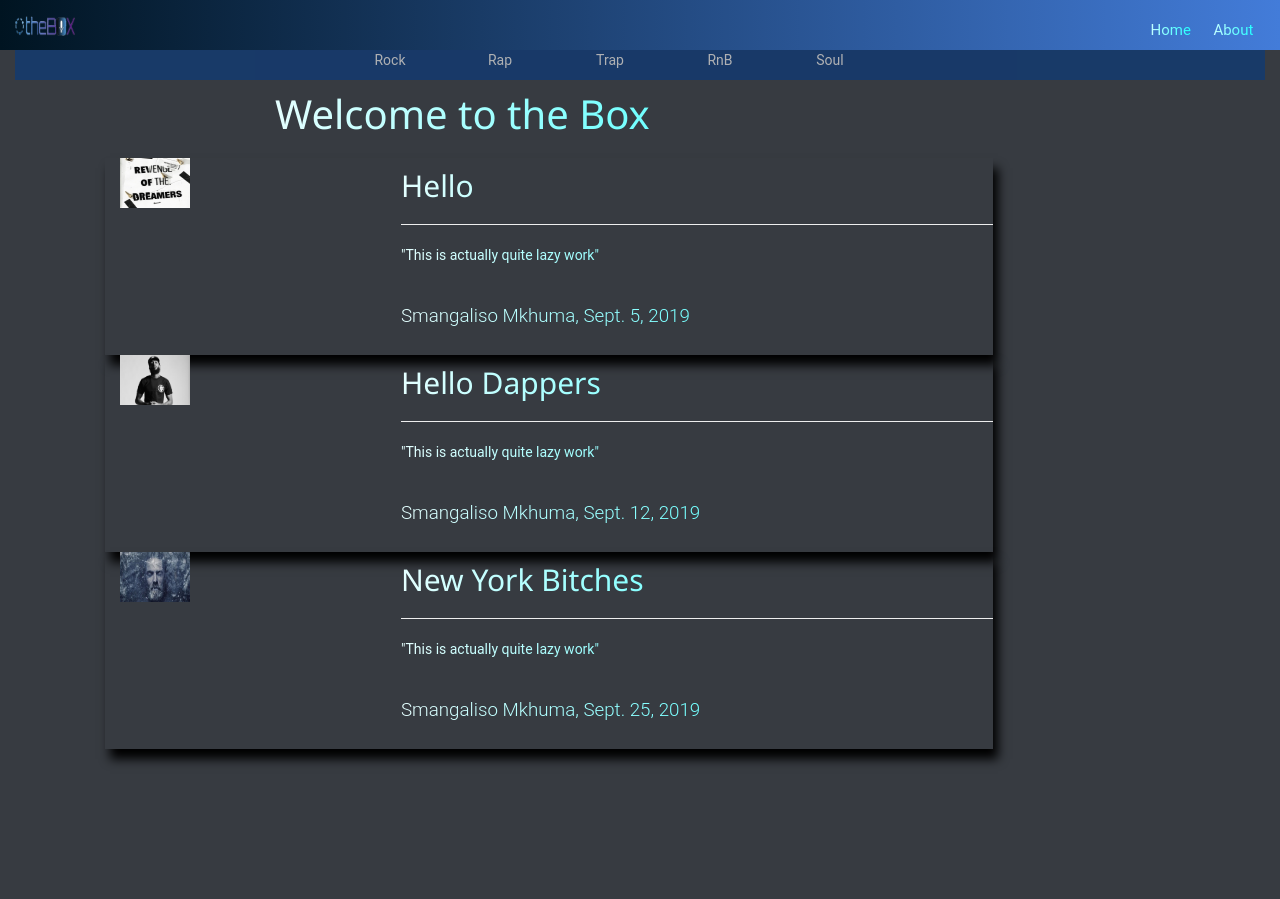
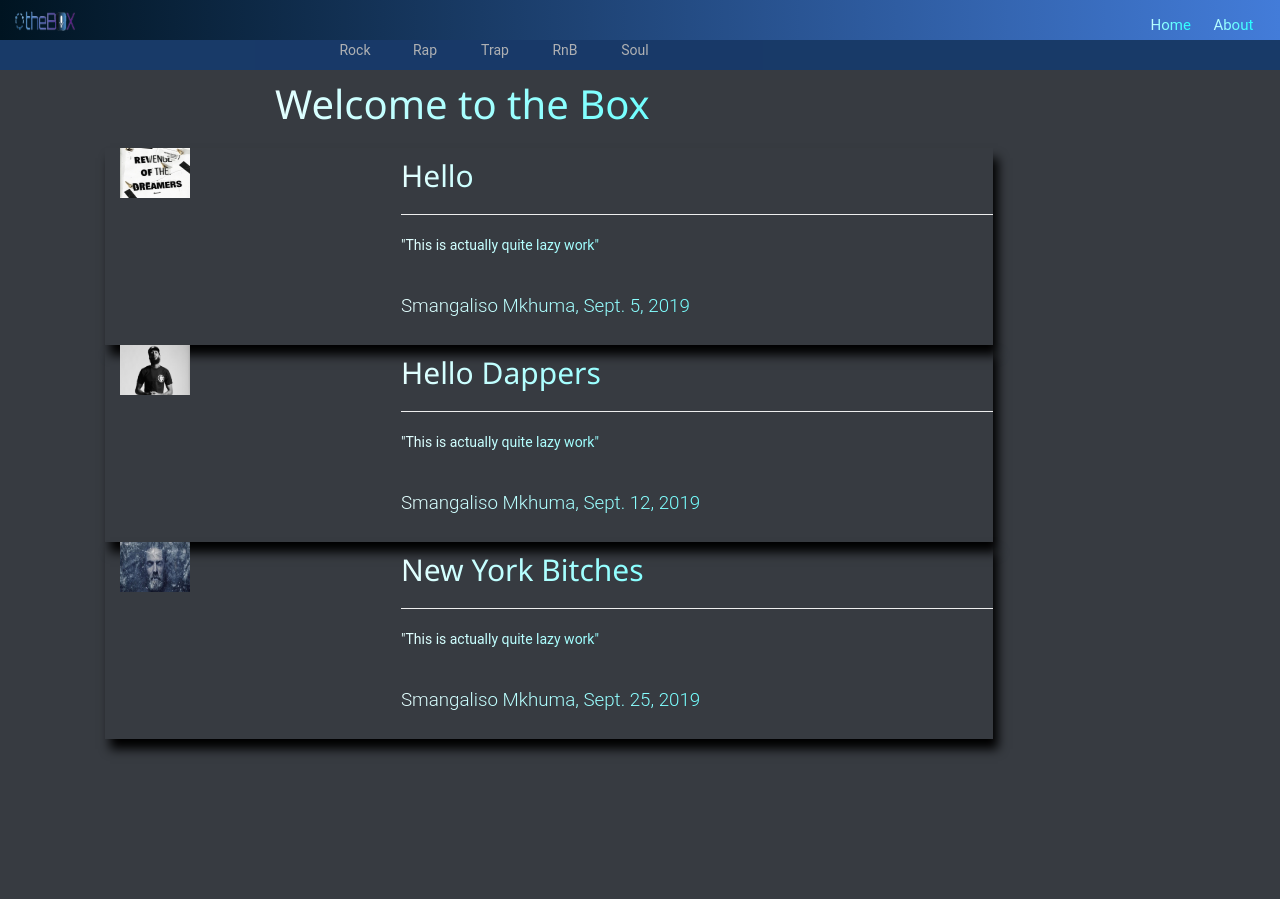
Before and after one commit to Smangaliso007/Blogger, a Django app: page / in a window 1280 px wide. After the commit the page ends 754 px from the top, so only its background shows below. Run offline with Django 3.2, Linux system fonts and the light colour scheme; data comes from the database, SQL or seed files in the repository; some libraries are stand-ins or nearby versions.

Commit message:
CSS Sort #7

```diff
--- a/blog/static/css/box-blog.css
+++ b/blog/static/css/box-blog.css
@@ -10,8 +10,13 @@
 
 }
 
+#welcome_container {
+  padding: 0;
+}
+
 #welcome {
     width: 100%;
+    padding: 0;
     background-color: #043983;
     opacity: .6;
 }
@@ -33,7 +38,7 @@
 }
 
 span {
-    width: 100px;
+    width: 60px;
     height: 30px;
     margin: 0 5px 0 5px;
     text: center;
--- a/blog/templates/blog/base.html
+++ b/blog/templates/blog/base.html
@@ -26,7 +26,7 @@
 <body style="background-color: #373b41;">
     <!-- Navigation -->
     <nav class="navbar navbar-expand-lg navbar-white text-black-50 fixed-top" id="mainNav"
-         style="background-image: linear-gradient(to right, #001421, #437cd9);font-size: 15px;height: 50px;padding: 0;margin-bottom: 0;border: none;">
+         style="background-image: linear-gradient(to right, #001421, #437cd9);font-size: 15px;height: 40px;padding: 0;margin-bottom: 0;border: none;">
         <div class="container-fluid" >
             <a class="navbar-brand js-scroll-trigger" href="{% url 'index' %}">
                 <img src="{% static 'images/Logo.png' %}" alt="logo" height="20" width="60"/>
@@ -49,7 +49,7 @@
             </div>
         </div>
     </nav>
-    <section id="display" style="padding-top: 50px;">
+    <section id="display" style="padding-top: 40px;">
       <div class="container-fluid" id="welcome_container">
           <!-- Welcome Tag -->
           <div class="container-fluid text-center" id="welcome">
```
